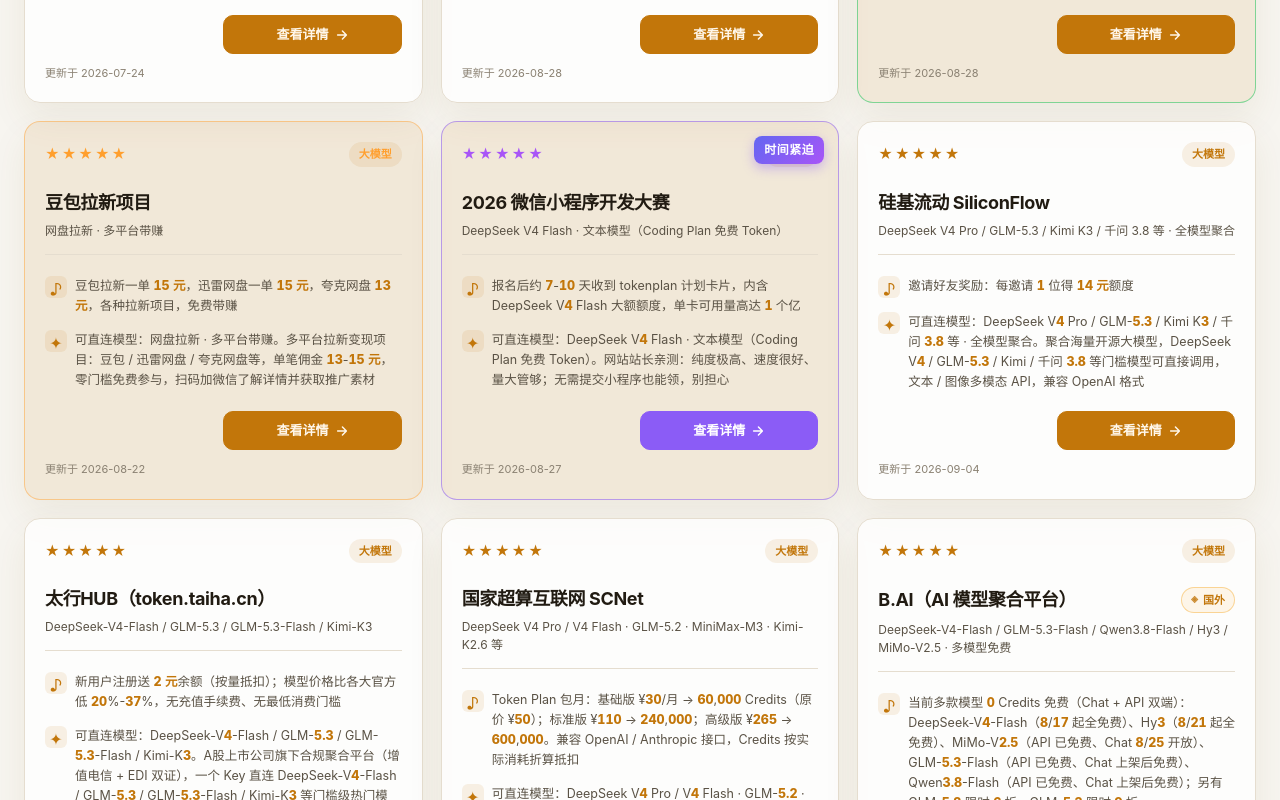
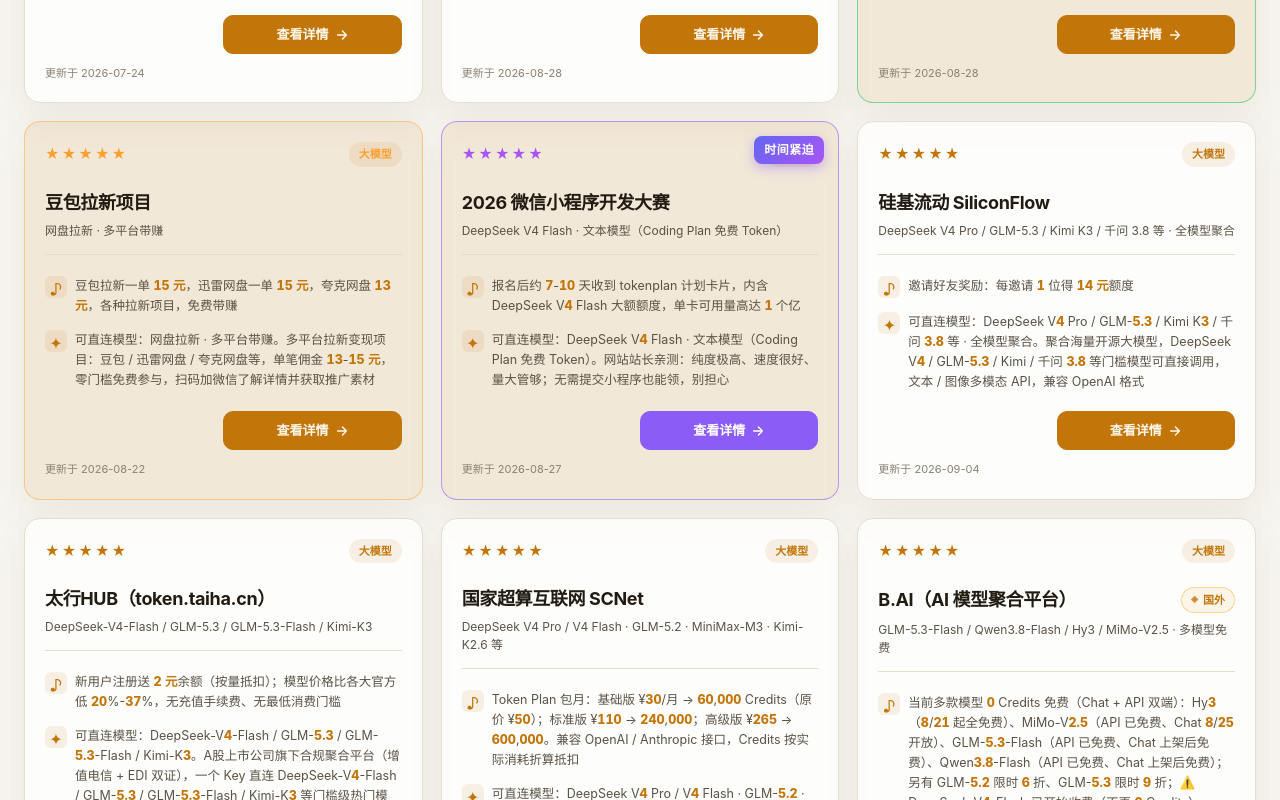
Before and after one commit to hope0719/token-fbi, a plain HTML site: page index.html in a window 1280 px wide. Shown: the part 2000-2800 px from the top of the page. Drawn offline with nearby package versions, Linux system fonts and the light colour scheme.

Commit message:
feat: 上架 TokenRouter·GLM-5.3免费API卡 + B.AI DeepSeek-V4-Flash改收费提示 + bump v2026091101

```diff
--- a/app.js
+++ b/app.js
@@ -345,12 +345,12 @@
   {
     name: "B.AI（AI 模型聚合平台）",
     type: "大模型",
-    modality: "DeepSeek-V4-Flash / GLM-5.3-Flash / Qwen3.8-Flash / Hy3 / MiMo-V2.5 · 多模型免费",
+    modality: "GLM-5.3-Flash / Qwen3.8-Flash / Hy3 / MiMo-V2.5 · 多模型免费",
     rating: 5,
-    quota: "当前多款模型 0 Credits 免费（Chat + API 双端）：DeepSeek-V4-Flash（8/17 起全免费）、Hy3（8/21 起全免费）、MiMo-V2.5（API 已免费、Chat 8/25 开放）、GLM-5.3-Flash（API 已免费、Chat 上架后免费）、Qwen3.8-Flash（API 已免费、Chat 上架后免费）；另有 GLM-5.2 限时 6 折、GLM-5.3 限时 9 折",
-    effect: "孙哥（孙宇晨 Justin Sun）的 AI 模型聚合平台 b.ai（⚠️ 不是百度官方），聚合接入 OpenAI / Anthropic / Google / DeepSeek / 月之暗面 / 千问 / Z.ai / MiniMax 等第三方模型，走 LLM 聚合 + Web3 钱包支付路线；官方公告白纸黑字确认上述免费/折扣活动，DeepSeek-V4-Flash 与 Hy3 在 Chat 和 API 双端均按 0 Credits 结算，可以放心长期跑",
+    quota: "当前多款模型 0 Credits 免费（Chat + API 双端）：Hy3（8/21 起全免费）、MiMo-V2.5（API 已免费、Chat 8/25 开放）、GLM-5.3-Flash（API 已免费、Chat 上架后免费）、Qwen3.8-Flash（API 已免费、Chat 上架后免费）；另有 GLM-5.2 限时 6 折、GLM-5.3 限时 9 折；⚠️ DeepSeek-V4-Flash 已开始收费（不再 0 Credits）",
+    effect: "孙哥（孙宇晨 Justin Sun）的 AI 模型聚合平台 b.ai（⚠️ 不是百度官方），聚合接入 OpenAI / Anthropic / Google / DeepSeek / 月之暗面 / 千问 / Z.ai / MiniMax 等第三方模型，走 LLM 聚合 + Web3 钱包支付路线；官方公告确认 Hy3 与部分免费模型在 Chat 和 API 双端按 0 Credits 结算；⚠️ DeepSeek-V4-Flash 已结束免费、改为收费",
     link: "https://chat.b.ai/chat?invite_code=CQLBPC",
-    updated: "2026-09-02",
+    updated: "2026-09-09",
     v2: true
   },
 
@@ -452,6 +452,21 @@
     quota: "桌面客户端开放邀测，限时限量免费体验；一站式写 PPT、改设计图、做数据分析、剪短视频、跑代码、生成 3D 建模",
     effect: "小米全新 MiMo 桌面客户端：写 PPT / 改设计图 / 数据分析 / 剪短视频 / 跑代码 / 生成 3D 建模全都能干，限时限量免费邀测，长线全能型创作小助手",
     link: "https://s.mi.cn/NNI4kZp9",
+    alwaysShow: true,
+    updated: "2026-09-09",
+    v2: true
+  },
+
+  /* ========== TokenRouter · GLM-5.3 免费 API（2026-09-09 新增） ========== */
+
+  {
+    name: "TokenRouter · GLM-5.3 免费 API",
+    type: "API",
+    modality: "z-ai/glm-5.3-free（GLM-5.3 · 1M 上下文）",
+    rating: 4,
+    quota: "限时免费 API：GLM-5.3 输入/输出均 $0，OpenAI 兼容，Base URL https://api.tokenrouter.com/v1",
+    effect: "第三方网关路由到智谱 GLM-5.3 旗舰，1M 上下文、标准 OpenAI 接口，可接入 WorkBuddy / Claude Code / Cursor 等；限时推广、约 8 RPM 限速、共享算力高峰排队",
+    link: "https://www.tokenrouter.com/",
     alwaysShow: true,
     updated: "2026-09-09",
     v2: true
@@ -627,7 +642,8 @@
   "OpenCode Zen": "国外",
   "基元律动": "国外",
   "ZenMux": "国外",
-  "AMD 免费 API 与开发者计划": "美国"
+  "AMD 免费 API 与开发者计划": "美国",
+  "TokenRouter · GLM-5.3 免费 API": "国外"
 };
 
 /* 归类规则（只分两类）：
--- a/index.html
+++ b/index.html
@@ -9,7 +9,7 @@
   <meta http-equiv="Pragma" content="no-cache" />
   <meta http-equiv="Expires" content="0" />
   <title>Token FBI | 免费 AI token 情报站</title>
-  <link rel="stylesheet" href="style.css?v=2026090901" />
+  <link rel="stylesheet" href="style.css?v=2026091101" />
 </head>
 <body>
   <a class="skip-link" href="#list">跳到情报列表</a>
@@ -191,6 +191,6 @@
     <svg viewBox="0 0 24 24" aria-hidden="true"><path d="M12 19V5M6.5 10.5 12 5l5.5 5.5" /></svg>
   </button>
   <script defer src="https://cdn.jsdelivr.net/npm/gsap@3.13.0/dist/gsap.min.js"></script>
-  <script defer src="app.js?v=2026090901"></script>
+  <script defer src="app.js?v=2026091101"></script>
 </body>
 </html>
```
